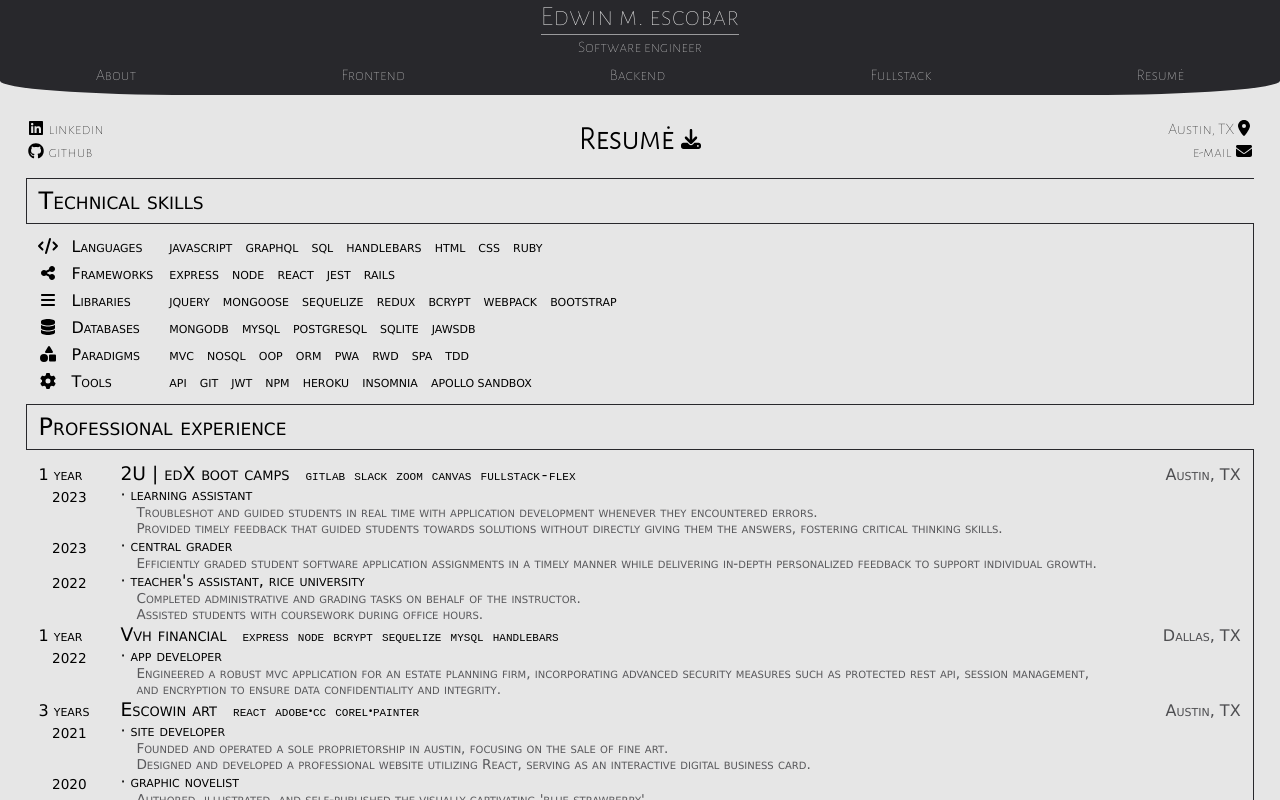
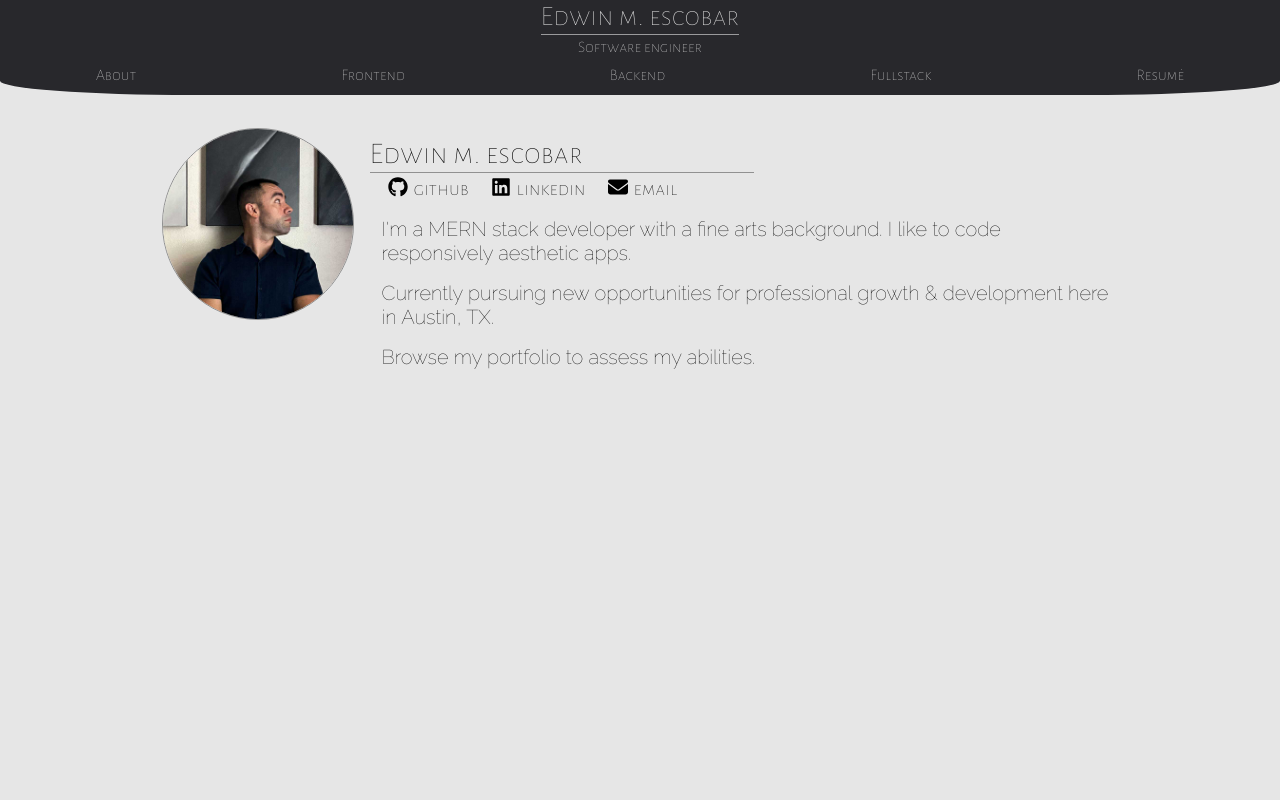
Before and after one commit to escowin/portfolio, a React (Create React App) app: page / in a window 1280 px wide. Shown: the top 800 px of the page. Built offline with nearby package versions, Linux system fonts and the light colour scheme; a web font is replaced by a local one.

Commit message:
fixed undefined links to contacts; reverted default case to About

```diff
--- a/src/App.js
+++ b/src/App.js
@@ -25,7 +25,7 @@ function App() {
           case "Resume":
             return <Resume />;
           default:
-            return <Resume />;
+            return <About />;
         }
       })()}
       </main>
--- a/src/assets/data/index.js
+++ b/src/assets/data/index.js
@@ -444,7 +444,7 @@ const portfolioData = {
   info: {
     name: "Edwin m. escobar",
     occupation: "Software engineer",
-    links: {
+    contact: {
       email: "edwin@escowinart.com",
       github: "https://github.com/escowin",
       linkedin: "https://www.linkedin.com/in/escowin/",
--- a/src/components/Contact/index.js
+++ b/src/components/Contact/index.js
@@ -6,6 +6,7 @@ import portfolioData from "../../assets/data";
 
 function Contact() {
   const contact = portfolioData.info.contact;
+  console.log(contact)
 
   return (
     <ul id="contact-links">
--- a/src/components/ResumeHeader/index.js
+++ b/src/components/ResumeHeader/index.js
@@ -8,12 +8,12 @@ import "./index.css";
 function ResumeHeader() {
   const data = portfolioData.info;
 
-  const handleLinkedInClick = () => window.open(data.links.linkedin, "_blank");
-  const handleGithubClick = () => window.open(data.links.github, "_blank");
+  const handleLinkedInClick = () => window.open(data.contact.linkedin, "_blank");
+  const handleGithubClick = () => window.open(data.contact.github, "_blank");
   const handlePortfolioClick = () =>
-    window.open(data.links.portfolio, "_blank");
+    window.open(data.contact.portfolio, "_blank");
   const handleEmailClick = () =>
-    window.open(`mailto:${data.links.email}`, "_blank");
+    window.open(`mailto:${data.contact.email}`, "_blank");
 
   const downloadResume = () => {
     fetch(resume)
@@ -62,7 +62,7 @@ function ResumeHeader() {
         </p>
         <p className="link" id="email" onClick={handleEmailClick}>
           <span className="display-lg">e-mail </span>
-          <span className="display-print">{data.links.email} </span>
+          <span className="display-print">{data.contact.email} </span>
           <FontAwesomeIcon icon={faEnvelope} />
         </p>
       </article>
```
